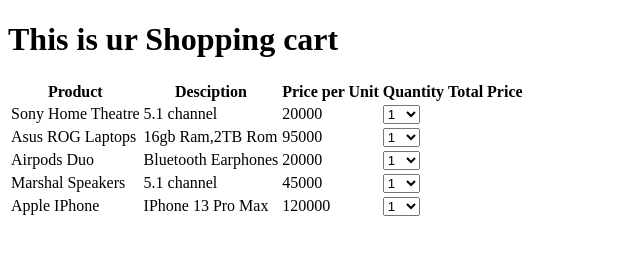
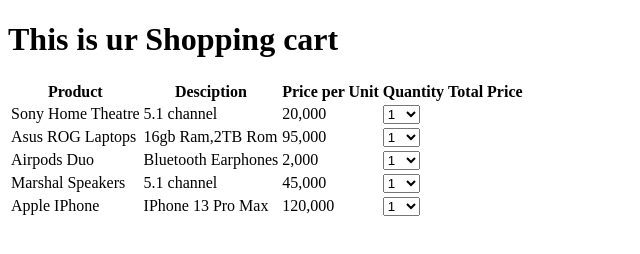
Before and after one commit to HarishHec7700/practice-js, a plain HTML site: page DOM/cart.html in a window 1280 px wide. Shown: the full height of the page, 0-640 px from the left. Drawn offline with Linux system fonts and the light colour scheme.

Commit message:
Shopping cart demo

```diff
--- a/DOM/cart.html
+++ b/DOM/cart.html
@@ -18,7 +18,7 @@
         <tr>
             <td>Sony Home Theatre</td>
             <td>5.1 channel </td>
-            <td class="pu_price">20000</td>
+            <td class="pu_price">20,000</td>
             <td><select name="quantity" class="quantity">
                 <option value=1>1</option>
                 <option value=2>2</option>
@@ -36,7 +36,7 @@
         <tr>
             <td>Asus ROG Laptops</td>
             <td>16gb Ram,2TB Rom </td>
-            <td class="pu_price">95000</td>
+            <td class="pu_price">95,000</td>
             <td><select name="quantity" class="quantity">
                 <option value=1>1</option>
                 <option value=2>2</option>
@@ -54,7 +54,7 @@
         <tr>
             <td>Airpods Duo</td>
             <td>Bluetooth Earphones </td>
-            <td class="pu_price">20000</td>
+            <td class="pu_price">2,000</td>
             <td><select name="quantity" class="quantity">
                 <option value=1>1</option>
                 <option value=2>2</option>
@@ -72,7 +72,7 @@
         <tr>
             <td>Marshal Speakers</td>
             <td>5.1 channel </td>
-            <td class="pu_price">45000</td>
+            <td class="pu_price">45,000</td>
             <td><select name="quantity" class="quantity">
                 <option value=1>1</option>
                 <option value=2>2</option>
@@ -90,7 +90,7 @@
         <tr>
             <td>Apple IPhone</td>
             <td>IPhone 13 Pro Max </td>
-            <td class="pu_price">120000</td>
+            <td class="pu_price">120,000</td>
             <td><select name="quantity" class="quantity">
                 <option value=1>1</option>
                 <option value=2>2</option>
```
